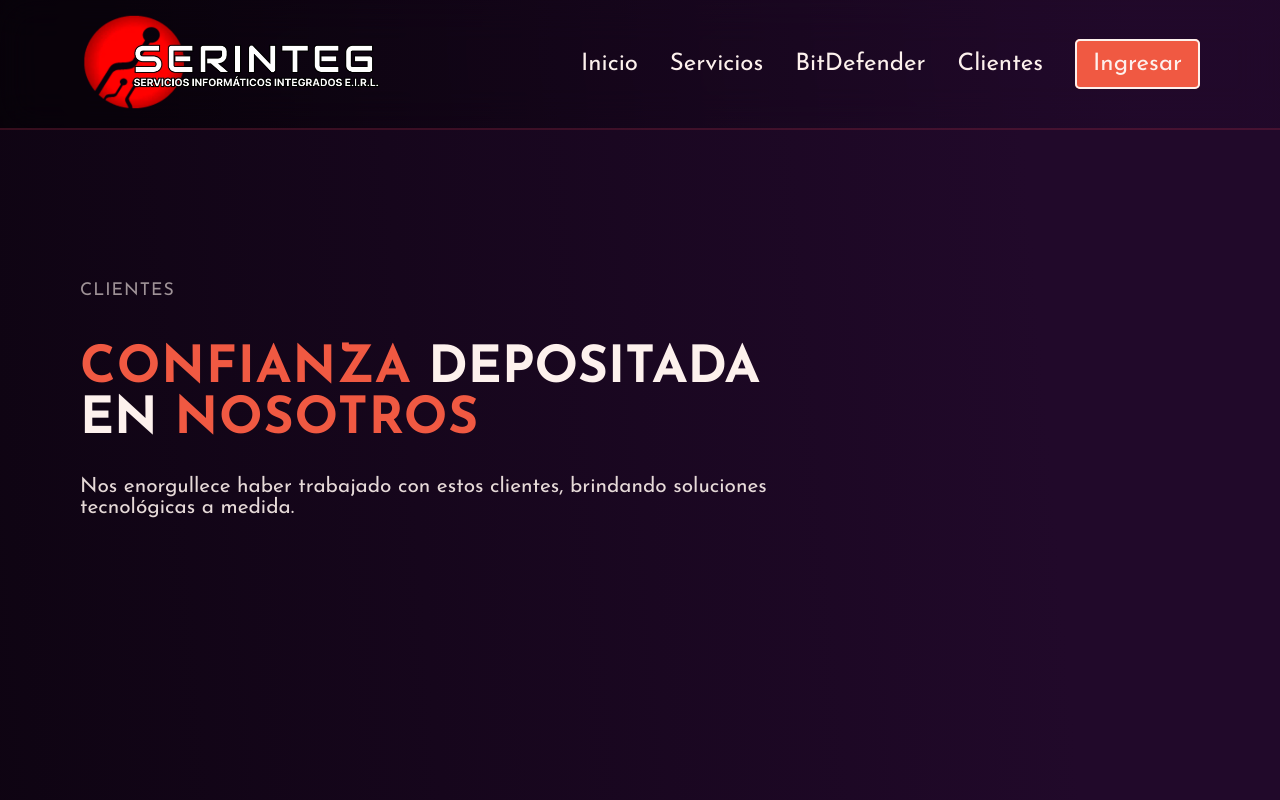
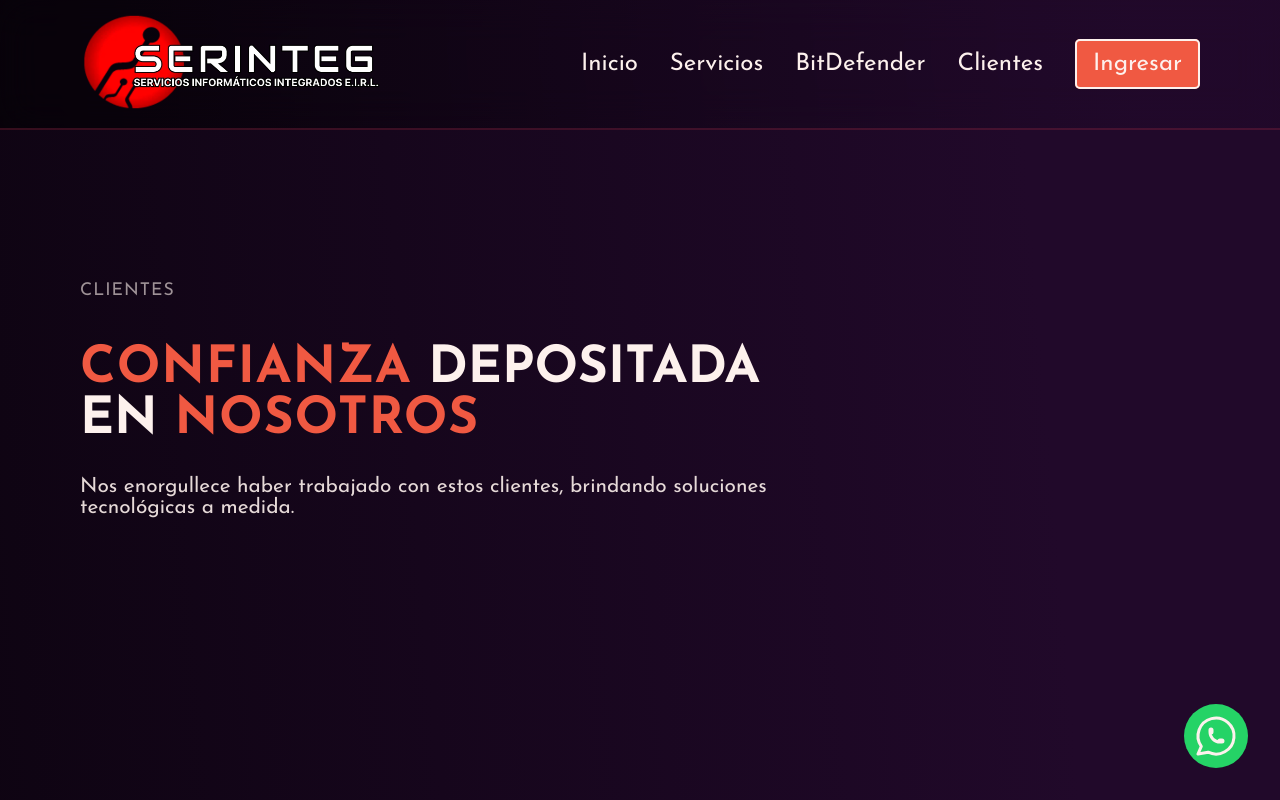
Before and after one commit to Over12/serinteg-web, a React (Vite) app: page /clientes in a window 1280 px wide. Shown: the top 800 px of the page. Built offline with nearby package versions, Linux system fonts and the light colour scheme.

Commit message:
feat: agregar ícono de WhatsApp en la página de Clientes y Servicios

```diff
--- a/src/pages/Clientes.jsx
+++ b/src/pages/Clientes.jsx
@@ -2,6 +2,7 @@ import { Navbar } from "../components/ui/Navbar"
 import { CardClientsLarge } from "../components/common/CardClientsLarge"
 import { CardClientsSquare } from "../components/common/CardClientsSquare"
 import { ImageModal } from "../components/ui/ImageModal"
+import { WhatsAppIcon } from "../components/common/WhatsAppIcon"
 import { Footer } from "../components/ui/Footer"
 import { useState } from 'react'
 import { CLIENTES_LARGE, CLIENTES_SQUARE, IMAGES_TRABAJOS } from "../constants/dataConstants"
@@ -56,6 +57,7 @@ export function Clientes () {
           </div>
         ))}
       </section>
+      <WhatsAppIcon />
       <Footer />
 
       {modalOpen && (
--- a/src/pages/Servicios.jsx
+++ b/src/pages/Servicios.jsx
@@ -16,10 +16,10 @@ export function Servicios () {
       </main>
       <section className='section-services'>
         {INFO_SERVICIOS.map((servicios) => (
-          <>
+          <div key={servicios.id}>
             <h2 className='titulo-section'>{servicios.title}</h2>
-            <SectionServices key={servicios.id} {...servicios} />
-          </>
+            <SectionServices {...servicios} />
+          </div>
         ))}
       </section>
       <WhatsAppIcon />
```
